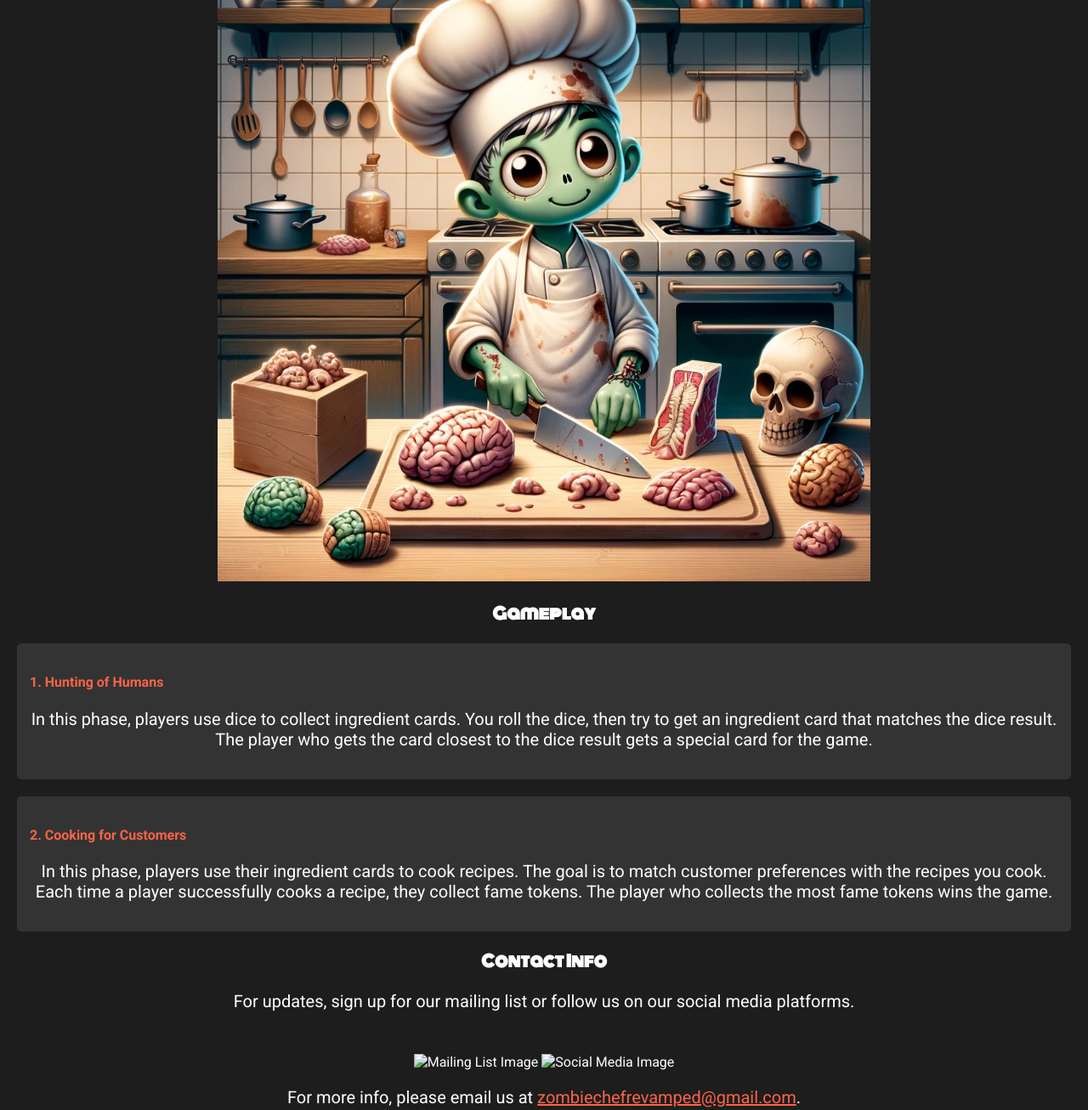
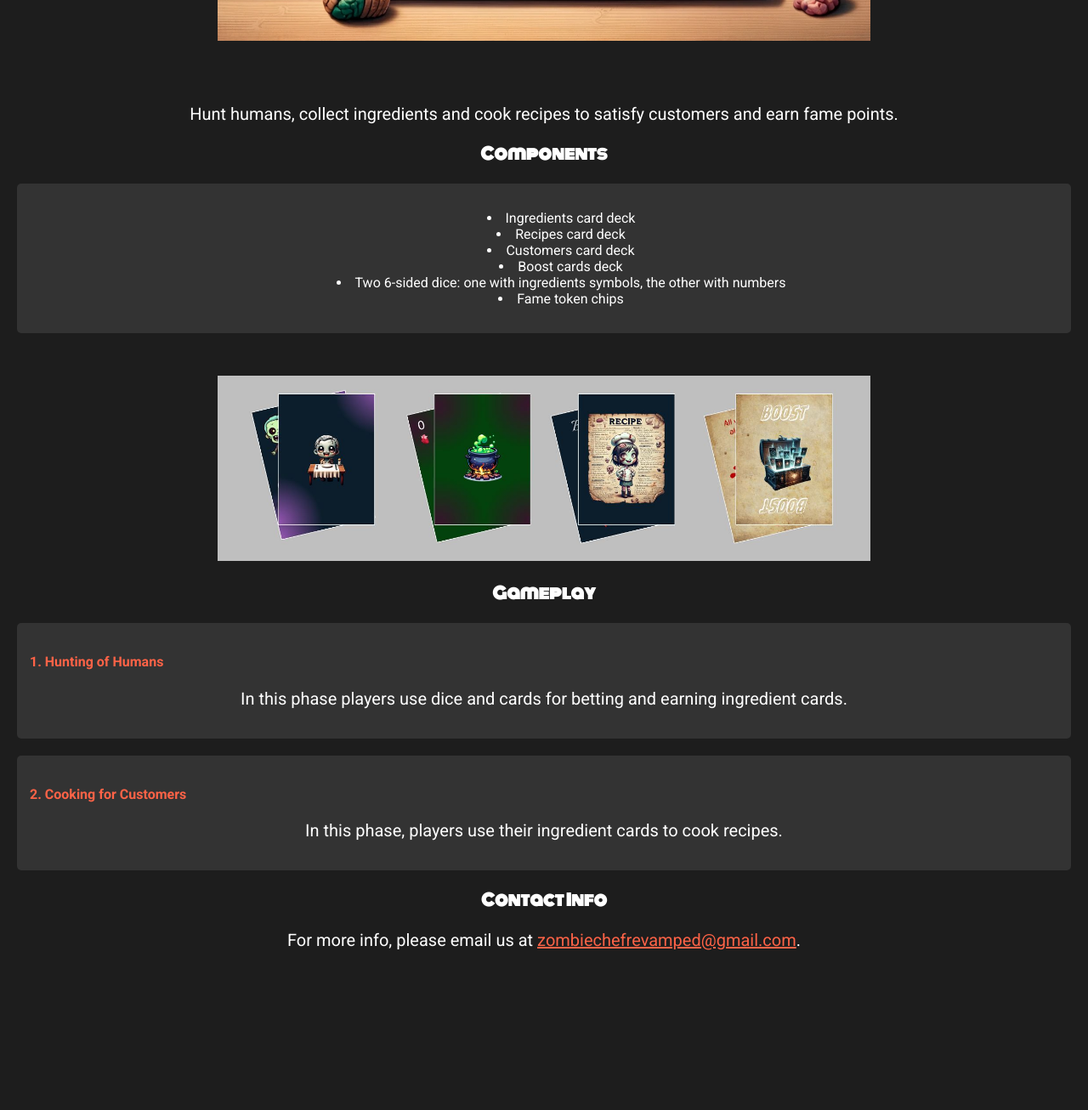
Before and after one commit to paugalles/zchf, a plain HTML site: page index.html in a window 1280 px wide. Shown: the part 920-2226 px from the top of the page at 85% size. After the commit the page ends 2058 px from the top, so only its background shows below. Drawn offline with Linux system fonts and the light colour scheme.

Commit message:
Update index.html

```diff
--- a/index.html
+++ b/index.html
@@ -49,8 +49,11 @@
     </div>
     <h1>Zombie Chef</h1>
     <h2>Coming Soon</h2>
+    <div class="game-image">
+        <img src="51.webp" alt="Zombie Chef">
+    </div>
     <div class="coming-soon-info">
-        <p>As a zombie chef in Zombie Chef Revamped, aim to cook delicious recipes that match customer preferences best and collect the most fame tokens to be crowned the ultimate ghoulish gourmet. Made for 2 to 4 players</p>
+        <p>Hunt humans, collect ingredients and cook recipes to satisfy customers and earn fame points.</p>
     </div>
     <h3>Components</h3>
         <div style="margin: 20px; padding: 15px; background-color: #333; color: #fff; border-radius: 5px;">
@@ -66,24 +69,16 @@
         <div class="game-image">
             <img src="PreviewCards.JPG" alt="Zombie Chef">
         </div>
-    <div class="game-image">
-        <img src="51.webp" alt="Zombie Chef">
-    </div>
     <h3>Gameplay</h3>
         <div style="margin: 20px; padding: 15px; background-color: #333; color: #fff; border-radius: 5px;">
             <h4 style="color: #FF6347;">1. Hunting of Humans</h4>
-            <p>In this phase, players use dice to collect ingredient cards. You roll the dice, then try to get an ingredient card that matches the dice result. The player who gets the card closest to the dice result gets a special card for the game.</p>
+            <p>In this phase players use dice and cards for betting and earning ingredient cards.</p>
         </div>
         <div style="margin: 20px; padding: 15px; background-color: #333; color: #fff; border-radius: 5px;">
             <h4 style="color: #FF6347;">2. Cooking for Customers</h4>
-            <p>In this phase, players use their ingredient cards to cook recipes. The goal is to match customer preferences with the recipes you cook. Each time a player successfully cooks a recipe, they collect fame tokens. The player who collects the most fame tokens wins the game.</p>
+            <p>In this phase, players use their ingredient cards to cook recipes.</p>
         </div>
     <h3>Contact Info</h3>
-    <p>For updates, sign up for our mailing list or follow us on our social media platforms.</p>
-    <div class="contact-info">
-        <img src="MAILING_LIST_LINK" alt="Mailing List Image">
-        <img src="SOCIAL_MEDIA_LINK" alt="Social Media Image">
-    </div>
     <p>For more info, please email us at <a href="mailto:hbhuabao@gmail.com">zombiechefrevamped@gmail.com</a>.</p>
 </body>
 </html>
```
